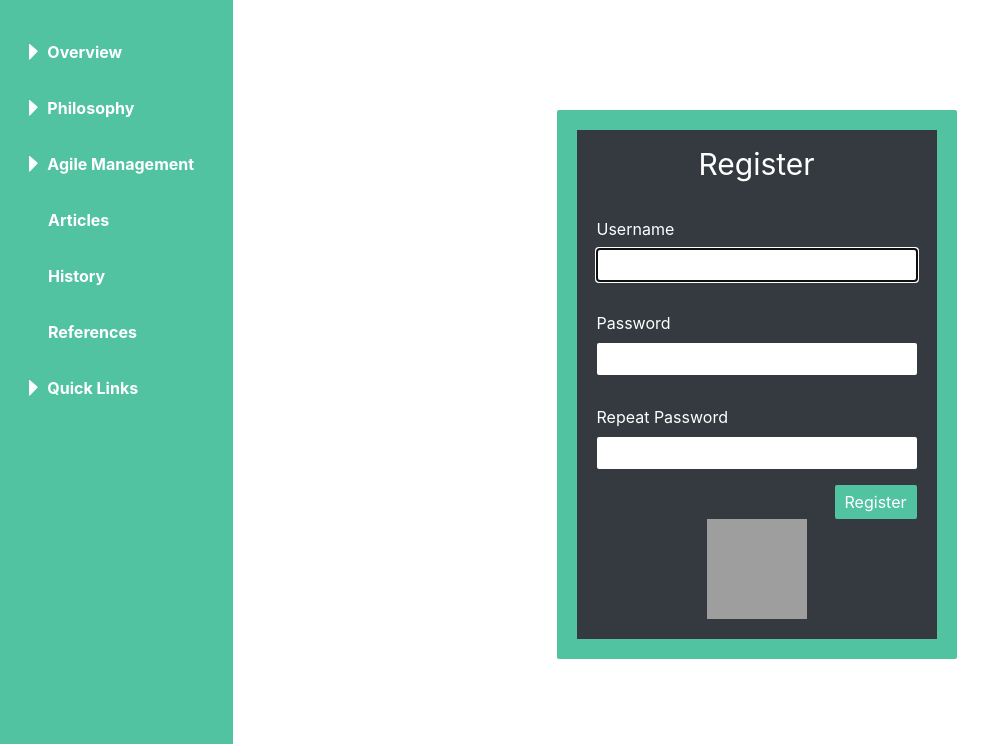
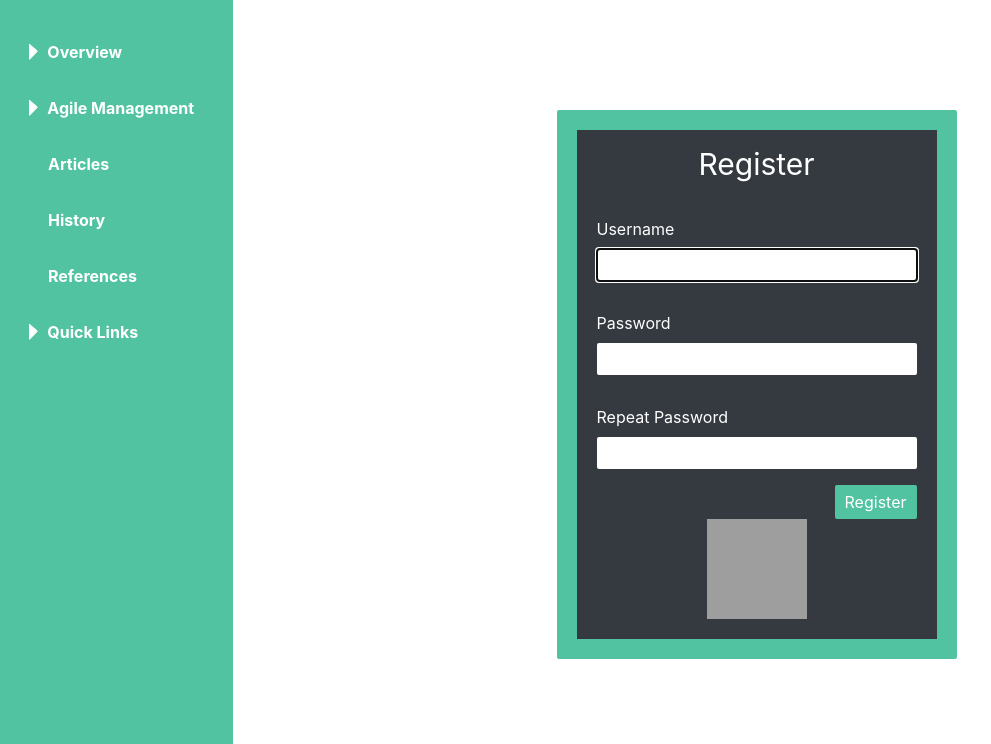
Before and after one commit to dheide951/agile-wiki, a Django app: page /register/ in a window 1280 px wide. Shown: the part 66-810 px from the top of the page, without its empty margins (0-991 px from the left). Run offline with Django 3.2, Linux system fonts and the light colour scheme; some libraries are stand-ins or nearby versions; grey boxes are pictures that could not be loaded.

Commit message:
change sidebar

```diff
--- a/wiki/templates/wiki/sidebar.html
+++ b/wiki/templates/wiki/sidebar.html
@@ -15,27 +15,6 @@
                 </li>
                 <li>
                     <a href="#">F2F Communication</a>
-                </li>
-                <li>
-                    <a href="#">Sprints</a>
-                </li>
-            </ul>
-        </div>
-        <li class="nav-item ml-2">
-            <a class="nav-link group" href="#" role="button" data-toggle="collapse" data-target="#philosophy">
-                <span>Philosophy</span>
-            </a>
-        </li>
-        <div class="collapse" id="philosophy">
-            <ul class="links">
-                <li>
-                    <a href="#">Agile vs. Waterfall</a>
-                </li>
-                <li>
-                    <a href="#">Code vs. Docs</a>
-                </li>
-                <li>
-                    <a href="#">Adapt vs. Predictn</a>
                 </li>
                 <li>
                     <a href="#">Sprints</a>
```
